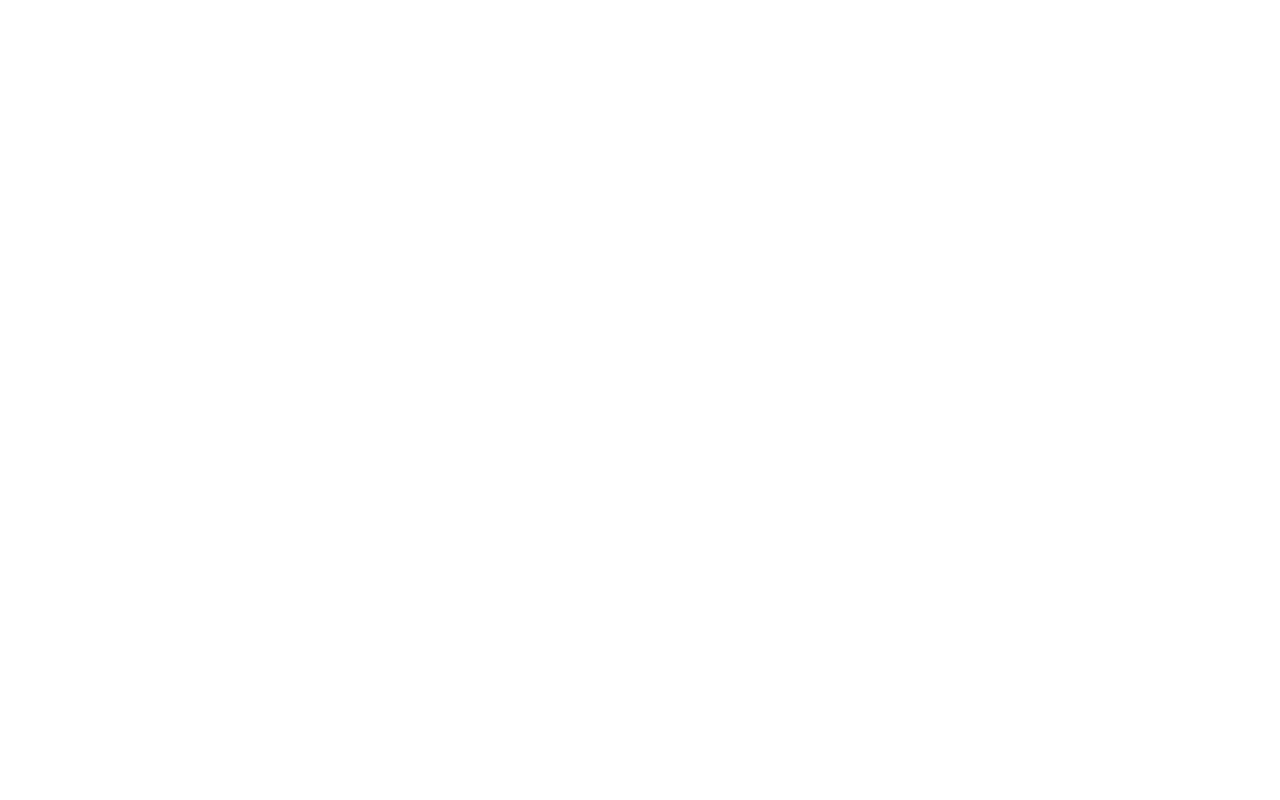
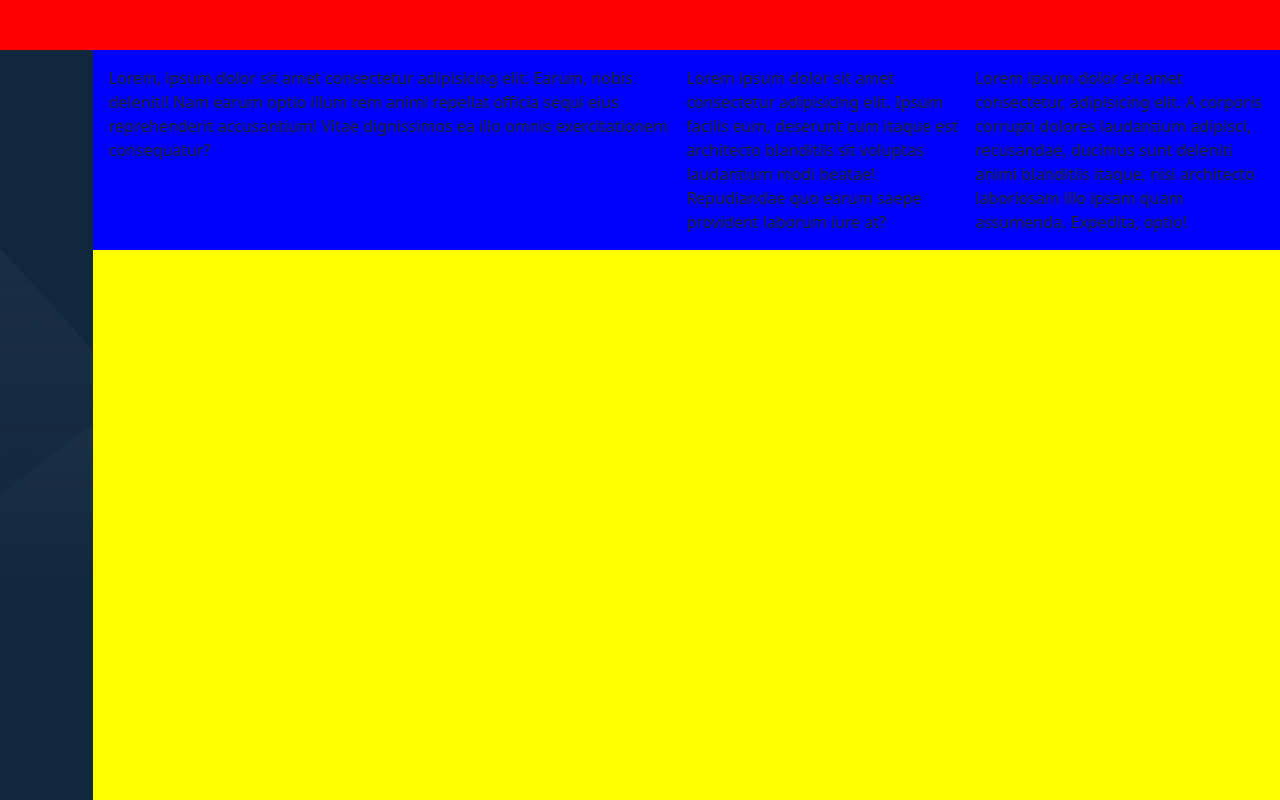
Before and after one commit to Francesco-Rianna/html-css-bootstrap-dashboard, a plain HTML site: page index.html in a window 1280 px wide. Drawn offline with nearby package versions, Linux system fonts and the light colour scheme.

Commit message:
feat: added structure

```diff
--- a/index.html
+++ b/index.html
@@ -18,6 +18,46 @@
 </head>
 
 <body>
+    <header>
+
+    </header>
+    <div class="ms-container">
+        <div class="d-flex ms-vh">
+            <aside class="ms-bg-aside">
+            </aside>
+            <main class="ms-bg-main">
+                <div class="ms-main-head">
+                    <div class="row d-flex gx-0 gy-2 p-3">
+                        <div class="col-12 col-md-4 col-lg-6 ">Lorem, ipsum dolor sit amet consectetur adipisicing elit.
+                            Earum, nobis deleniti!
+                            Nam earum optio illum rem animi repellat officia sequi eius reprehenderit accusantium! Vitae
+                            dignissimos ea illo omnis exercitationem consequatur?</div>
+                        <div class="col-12 col-md-4 col-lg-3">
+                            Lorem ipsum dolor sit amet consectetur adipisicing elit. Ipsum facilis eum, deserunt cum
+                            itaque
+                            est architecto blanditiis sit voluptas laudantium modi beatae! Repudiandae quo earum saepe
+                            provident laborum iure at?
+                        </div>
+                        <div class="col-12 col-md-4 col-lg-3">
+                            Lorem ipsum dolor sit amet consectetur, adipisicing elit. A corporis corrupti dolores
+                            laudantium
+                            adipisci, recusandae, ducimus sunt deleniti animi blanditiis itaque, nisi architecto
+                            laboriosam
+                            illo ipsam quam assumenda. Expedita, optio!
+                        </div>
+
+                    </div>
+
+                </div>
+
+            </main>
+
+        </div>
+    </div>
+
+
+
+
 
     <script src="https://cdn.jsdelivr.net/npm/bootstrap@5.3.3/dist/js/bootstrap.bundle.min.js"
         integrity="sha384-YvpcrYf0tY3lHB60NNkmXc5s9fDVZLESaAA55NDzOxhy9GkcIdslK1eN7N6jIeHz" crossorigin="anonymous">
--- a/style.css
+++ b/style.css
@@ -0,0 +1,32 @@
+header {
+    height: 50px;
+    background: red;
+}
+
+.ms-container {
+    width: 100%;
+}
+
+.ms-bg-main {
+
+    background: yellow;
+    overflow-y: auto;
+    width: 100%;
+}
+
+.ms-bg-aside {
+    width: 100px;
+    background-image: url(./img/sidebar-bg.png);
+    background-color: #10273d;
+    background-size: cover;
+    background-position: center;
+}
+
+.ms-vh {
+    height: calc(100vh - 50px)
+}
+
+.ms-main-head {
+
+    background: blue;
+}
```
